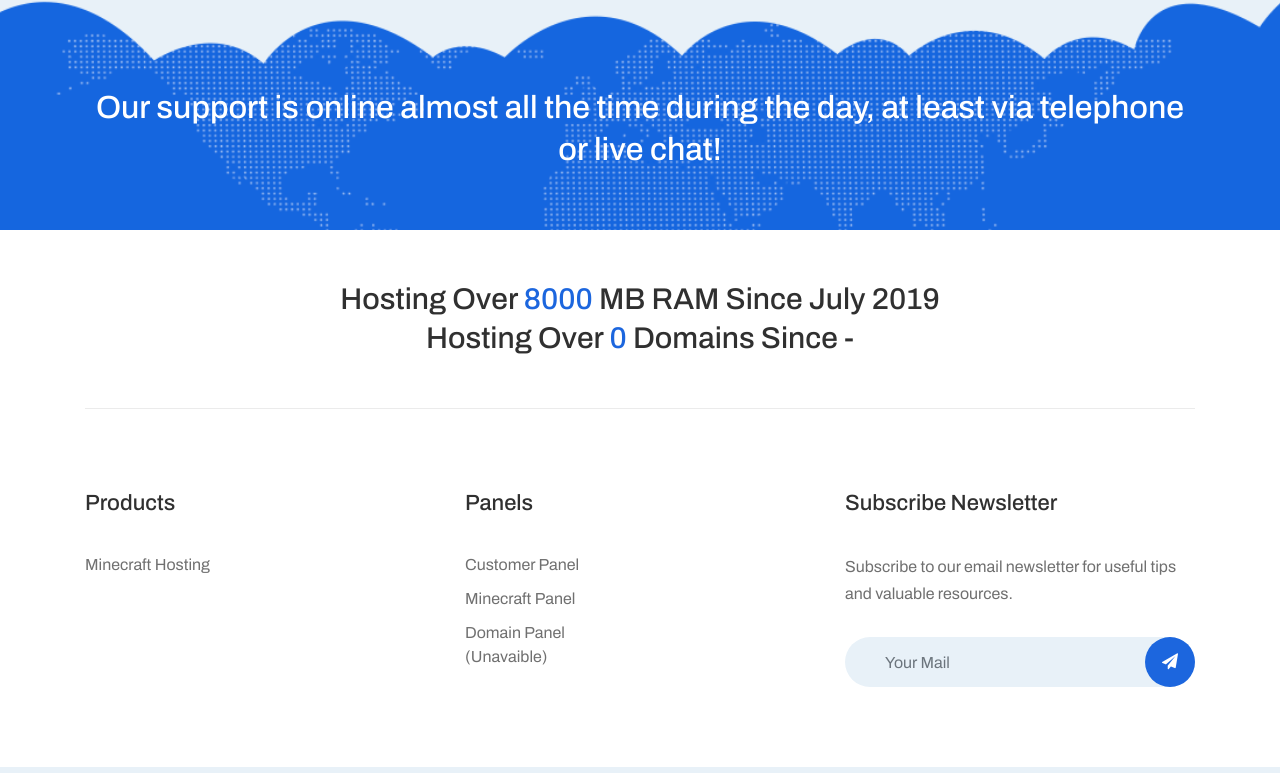
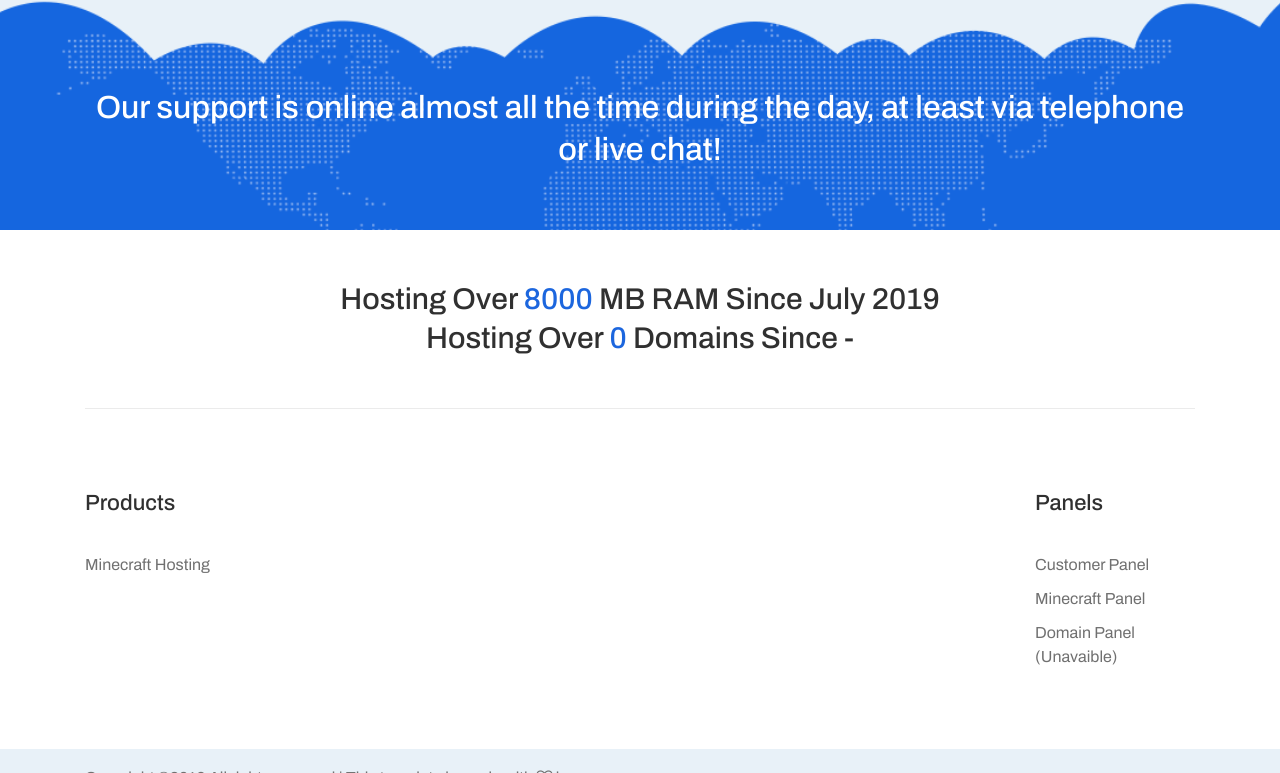
Before and after one commit to SkyAcademy/conjurehosting, a website: page index.html in a window 1280 px wide. Shown: the part 3467-4240 px from the top of the page. Drawn offline with Linux system fonts and the light colour scheme; files whose address does not match are found by name.

Commit message:
Update index.html

```diff
--- a/index.html
+++ b/index.html
@@ -527,23 +527,6 @@
                         </div>
                     </div>
 
-                    <!-- Single Footer Widget Area -->
-                    <div class="col-12 col-sm-8 col-lg-4">
-                        <div class="single-footer-widget mb-80">
-                            <!-- Widget Title -->
-                            <h5 class="widget-title">Subscribe Newsletter</h5>
-
-                            <p>Subscribe to our email newsletter for useful tips and valuable resources.</p>
-
-                            <!-- Newsletter Form -->
-                            <form action="index.html" class="nl-form">
-                                <input type="email" class="form-control" placeholder="Your Mail">
-                                <button type="submit"><i class="fa fa-paper-plane" aria-hidden="true"></i></button>
-                            </form>
-
-                        </div>
-                    </div>
-
                 </div>
             </div>
         </div>
```
